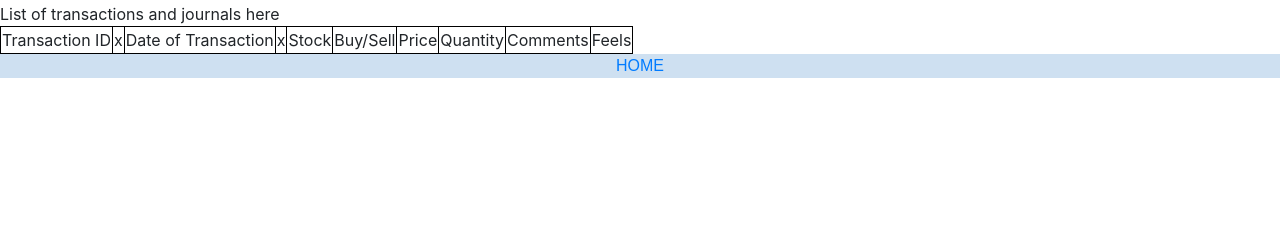
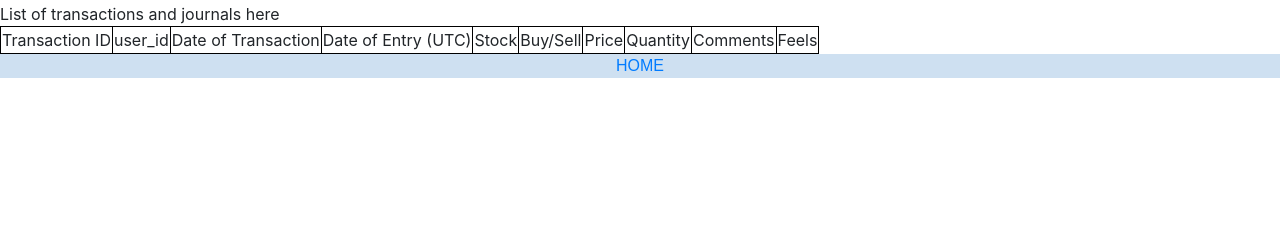
Before and after one commit to lucasdpau/stockfeels, a Flask app: template templates/profile.html in a window 1280 px wide. Shown: the part 174-414 px from the top of the page. Run offline with Flask 2, Linux system fonts and the light colour scheme; the template is opened without the code that fills it, so the values that code supplies are empty; some libraries are stand-ins or nearby versions.

Commit message:
add entry datetime to db

```diff
--- a/app.py
+++ b/app.py
@@ -1,10 +1,12 @@
 import time, os
 from flask import Flask, render_template, request, session, redirect
+#typing in functions.login_required breaks the @decorator
 from functions import login_required
 import functions
 
 app = Flask(__name__)
 app.config["TEMPLATES_AUTO_RELOAD"] = True
+#secret key for sessions. we need a more secure way of doing this than storing in source code
 app.secret_key = "nzxcz,m,as123a"
 
 @app.after_request
@@ -26,13 +28,13 @@ def get_index():
             #return apology("must provide password", 403)
 
         submitted_username, submitted_pass = request.form.get("username"), request.form.get("password")
-        if not functions.login(submitted_username, submitted_pass):
-            return "Incorrect username or password"
-        else:
+        if functions.login(submitted_username, submitted_pass):
             #setup the session dictionary/object if user successfully logs in
             session["user_id"] = str(functions.get_user_id(submitted_username))
             session["username"] = submitted_username
             return redirect('/')
+        else:
+            return "Incorrect username or password"
 
     elif request.method == 'GET':
         #checks to see if there are entries in the session object. if yes, then a user has been logged in
@@ -75,14 +77,14 @@ def get_register():
 @app.route('/profile', methods=['GET','POST'])
 @login_required
 def profile():
-    #TODO
+    #shows when the user logs in. Has all their info, shows a list of their entries
     user_transactions = functions.get_users_transactions(session['user_id'])
     return render_template('profile.html', user_transactions=user_transactions)
 
 @app.route('/entry', methods=['GET', 'POST'])
 @login_required
 def entry():
-    #TODO
+    #entry page. Lets the user enter more entries/
     if request.method == 'POST':
         userid = session["user_id"]
         if not request.form.get("stock"):
--- a/functions.py
+++ b/functions.py
@@ -93,11 +93,12 @@ def test_db_get_regusers():
 
 
 def enter_transaction(userid, trans_datetime, stock_name, buysell, price, quantity, comment, emotion):
-    entry_datetime = ''
+    entry_datetime = get_entry_datetime()
     #get the time of the user entering the data
     connect = sqlite3.connect(DATABASE)
     db = connect.cursor()
-    db.execute("INSERT INTO transactions (userid, trans_datetime, stock_name, buysell, price, quantity, comment, emotion) VALUES (?, ?, ?, ?, ?, ?, ?, ?)", (userid, trans_datetime, stock_name, buysell, price, quantity, comment, emotion))
+    db.execute("INSERT INTO transactions (userid, trans_datetime, entry_datetime, stock_name, buysell, price, quantity, comment, emotion) VALUES (?, ?, ?, ?, ?, ?, ?, ?, ?)", (userid, trans_datetime, entry_datetime,
+                                                                                                                                                                             stock_name, buysell, price, quantity, comment, emotion))
     db.close()
     connect.commit()
     return True
@@ -119,3 +120,12 @@ def get_users_transactions(userid):
     db.close()
     connect.commit()
     return user_transactions
+
+def get_entry_datetime():
+    connect = sqlite3.connect(DATABASE)
+    db = connect.cursor()
+    db.execute("SELECT datetime('now')")
+    time_string = db.fetchone()[0]
+    db.close()
+    connect.commit()
+    return time_string
--- a/templates/profile.html
+++ b/templates/profile.html
@@ -17,13 +17,13 @@
                     Transaction ID
                 </td>
                 <td>
-                    x
+                    user_id
                 </td>
                 <td>
                     Date of Transaction
                 </td>
                 <td>
-                    x
+                    Date of Entry (UTC)
                 </td>
                 <td>
                     Stock
--- /dev/null
+++ b/templates/trend.html
@@ -0,0 +1,6 @@
+{% extends "layout_template.html" %}
+{% block main %}
+    <div>
+        Trends go here!
+    </div>
+{% endblock %}
```
Also changed, not shown: database.db, 1 other file.
